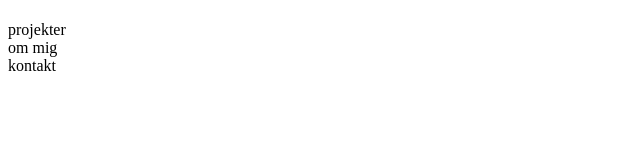
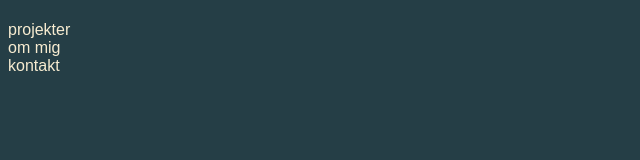
Before and after one commit to StikkelMaal/PP, a plain HTML site: page Portfolio.html in a window 1280 px wide. Shown: the whole page, without its empty margins (0-640 px from the left). Drawn offline with Linux system fonts and the light colour scheme.

Commit message:
Update style.css

```diff
--- a/style.css
+++ b/style.css
@@ -1,2 +1,7 @@
 body {
+  background-color: #253e46;
+  font-family: Arial, Helvetica, sans-serif;
+  color: #f7ecd1;
 }
+nav {
+}
```
